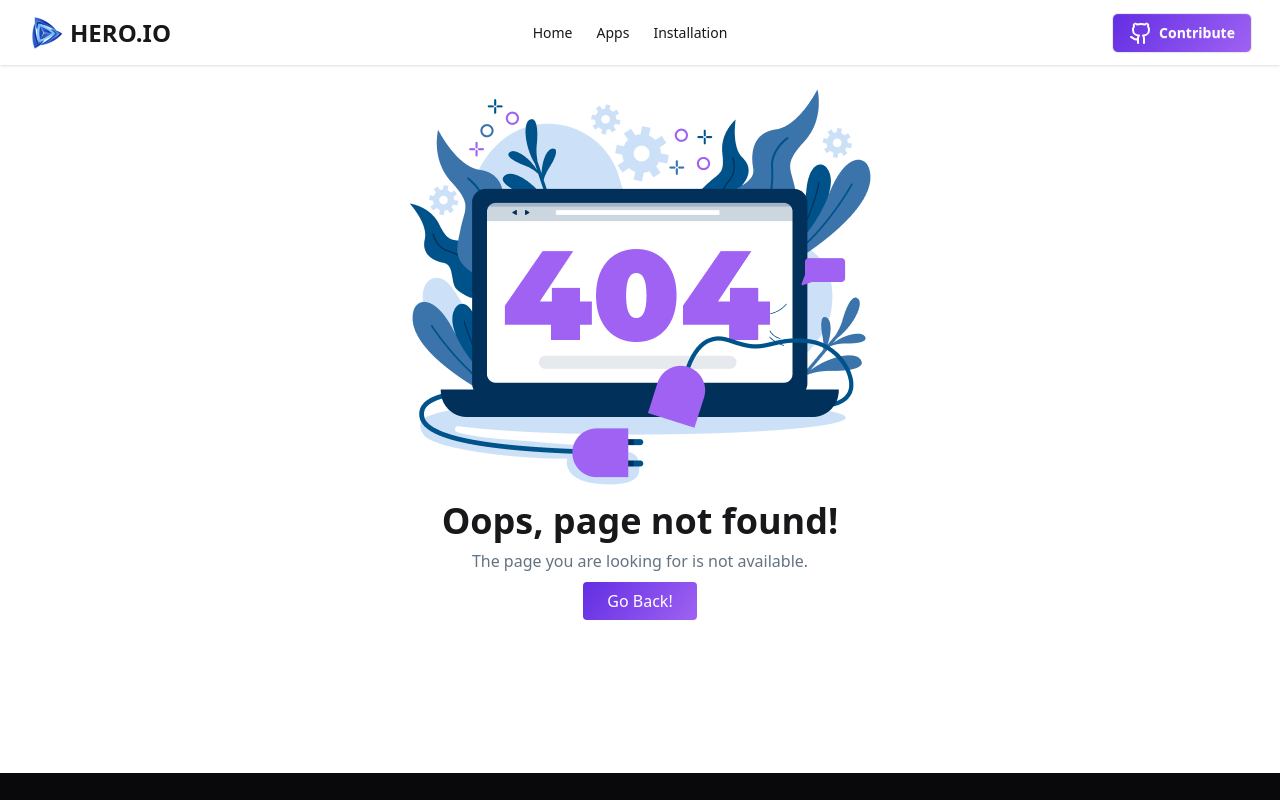
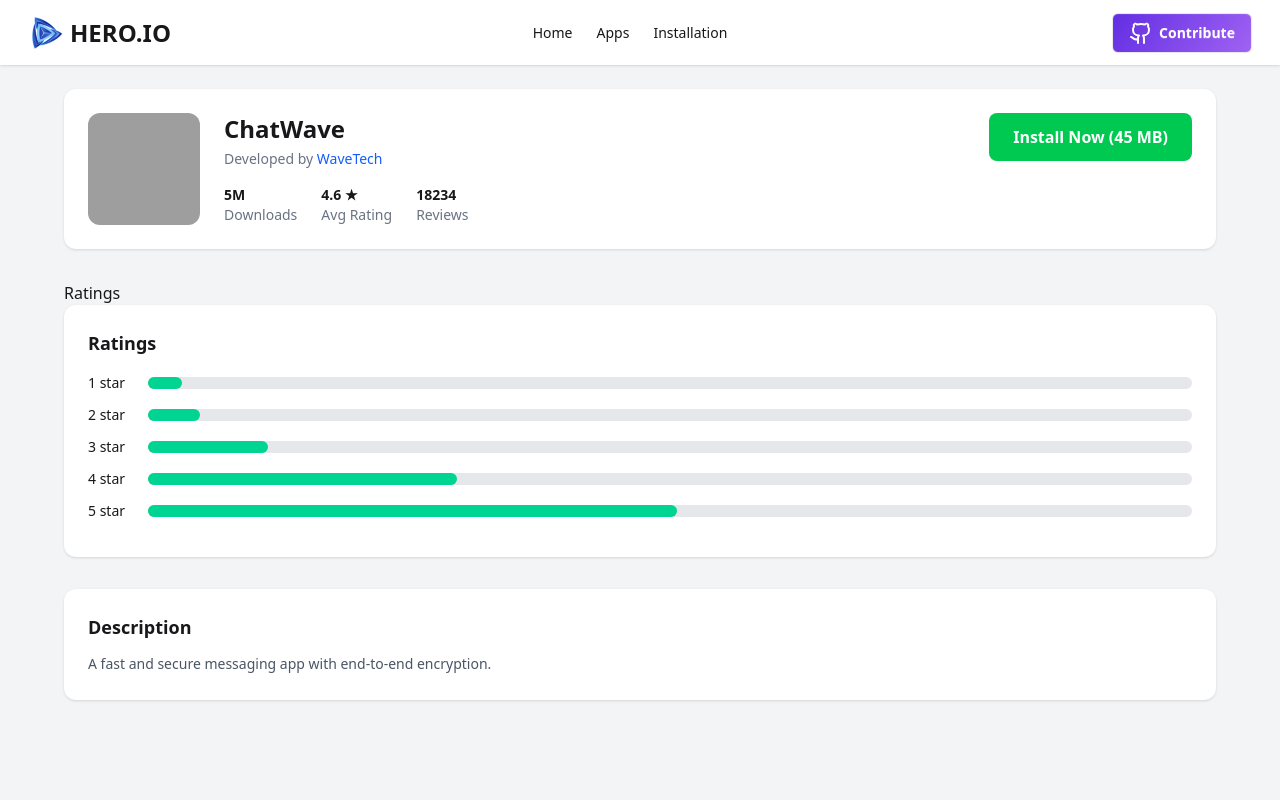
Before and after one commit to argolamrasul01/Hero-IO-App-Store, a React (Vite) app: page /apps/1 in a window 1280 px wide. Before the commit this address had no page. Shown: the top 800 px of the page. Built offline with nearby package versions, Linux system fonts and the light colour scheme; grey boxes are pictures that could not be loaded.

Commit message:
dynamic AppsPreview design

```diff
--- a/src/Pages/AppsPreview.jsx
+++ b/src/Pages/AppsPreview.jsx
@@ -1,7 +1,100 @@
 import React from "react";
+import { useParams } from "react-router";
+import useApps from "../hooks/useApps";
 
 const AppsPreview = () => {
-  return <div>preview</div>;
+  const { id } = useParams();
+  const { apps, loading, error } = useApps();
+  const app = apps.find((a) => a.id === Number(id));
+  if (!app) {
+    return <div>App not found</div>;
+  }
+  if (loading) return <div>Loading...</div>;
+  if (error) return <div>Something went wrong</div>;
+  const {
+    image,
+    title,
+    companyName,
+    description,
+    size,
+    reviews,
+    ratingAvg,
+    downloads,
+    ratings,
+  } = app;
+  return (
+    <div className="bg-gray-100 min-h-screen p-6">
+      <div className="max-w-6xl mx-auto space-y-8">
+        {/* App Header */}
+        <div className="bg-white p-6 rounded-xl shadow flex flex-col md:flex-row gap-6 items-start">
+          {/* App Icon */}
+          <img src={image} alt="App Icon" className="w-28 h-28 rounded-xl" />
+
+          {/* App Info */}
+          <div className="flex-1">
+            <h1 className="text-2xl font-bold">{title}</h1>
+            <p className="text-sm text-gray-500 mt-1">
+              Developed by <span className="text-blue-600">{companyName}</span>
+            </p>
+
+            {/* Stats */}
+            <div className="flex flex-wrap gap-6 mt-4 text-sm">
+              <Stat title="Downloads" value={`${downloads}M`} />
+              <Stat title="Avg Rating" value={`${ratingAvg} ★`} />
+              <Stat title="Reviews" value={reviews} />
+            </div>
+          </div>
+
+          {/* Install Button */}
+          <button className="bg-green-500 hover:bg-green-600 text-white px-6 py-3 rounded-lg font-semibold">
+            Install Now ({size} MB)
+          </button>
+        </div>
+        Ratings
+        <div className="bg-white p-6 rounded-xl shadow">
+          <h2 className="text-lg font-semibold mb-4">Ratings</h2>
+
+          {ratings.map((r, index) => (
+            <RatingBar
+              key={index}
+              star={r.name}
+              percent={(r.count / reviews) * 100}
+            />
+          ))}
+        </div>
+        {/* Description */}
+        <div className="bg-white p-6 rounded-xl shadow">
+          <h2 className="text-lg font-semibold mb-3">Description</h2>
+          <p className="text-sm text-gray-600 leading-relaxed">{description}</p>
+        </div>
+      </div>
+    </div>
+  );
 };
 
+/* ---------- Reusable Components ---------- */
+
+function Stat({ title, value }) {
+  return (
+    <div>
+      <p className="font-semibold">{value}</p>
+      <p className="text-gray-500">{title}</p>
+    </div>
+  );
+}
+
+function RatingBar({ star, percent }) {
+  return (
+    <div className="flex items-center gap-3 mb-3">
+      <span className="w-12 text-sm">{star}</span>
+      <div className="flex-1 bg-gray-200 rounded-full h-3">
+        <div
+          className="bg-emerald-400 h-3 rounded-full"
+          style={{ width: `${percent}%` }}
+        />
+      </div>
+    </div>
+  );
+}
+
 export default AppsPreview;
--- a/src/Pages/Card.jsx
+++ b/src/Pages/Card.jsx
@@ -1,10 +1,14 @@
 import React from "react";
+import { Link } from "react-router";
 
 const Card = ({ app }) => {
-  const { image, title, ratingAvg, downloads } = app;
+  const { image, title, ratingAvg, downloads, id } = app;
   return (
     <div>
-      <div className="card bg-base-100 max-w-full shadow-sm rounded-lg overflow-hidden hover:scale-105 transition ease-in-out">
+      <Link
+        to={`/apps/${id}`}
+        className="card bg-base-100 max-w-full shadow-sm rounded-lg overflow-hidden hover:scale-105 transition ease-in-out"
+      >
         <figure className="w-full h-48 object-cover">
           <img src={image} alt={title} className="w-full object-cover" />
         </figure>
@@ -26,7 +30,7 @@ const Card = ({ app }) => {
             </div>
           </div>
         </div>
-      </div>
+      </Link>
     </div>
   );
 };
```
Also changed, not shown: src/Routes/Routes.jsx (+7 -2 lines).
